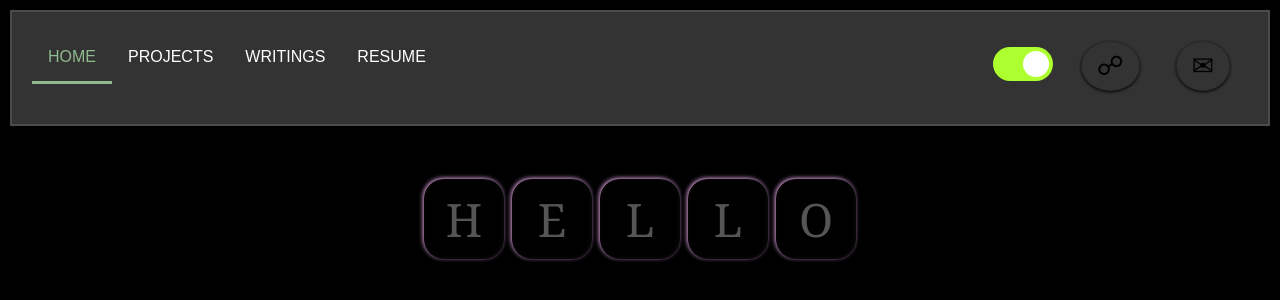
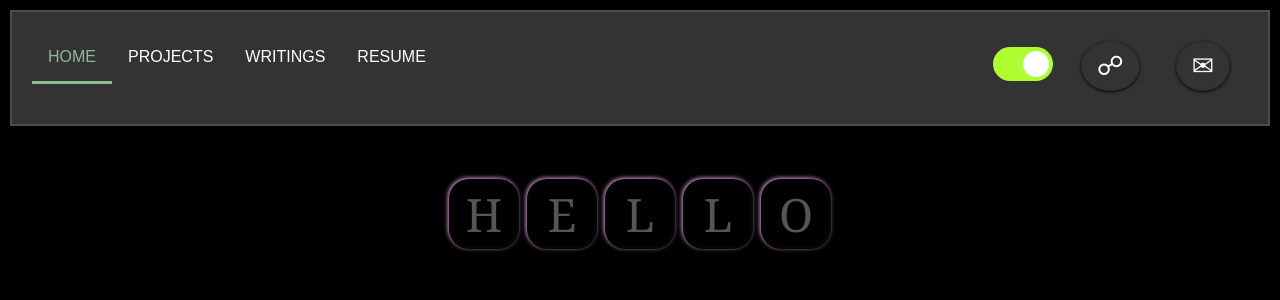
Before and after one commit to bethaneyhall/portfolio, a plain HTML site: page index.html in a window 1280 px wide. Drawn offline with Linux system fonts and the light colour scheme.

Commit message:
Add files via upload

```diff
--- a/stylesheet.css
+++ b/stylesheet.css
@@ -170,14 +170,15 @@ ul.welcome {
     padding-left: 0;
 }
 .smiley {
-    font-size:40pt;
+    font-size:30pt;
 }
 
 .topspan {
     font-size:20pt;
     align-content: center;
     text-align: center;
-    color: black;
+    background: #333333;
+    color: #ffffff;
     border-radius: 50%;
     border: 1px solid rgba(0, 0, 0, 0.17);
     padding-top:9px;
@@ -191,9 +192,10 @@ ul.welcome {
 }
 
 .topspan:hover, .topspan:focus{
-  border-color: rgba(0, 0, 0, 0.15);
-  box-shadow: rgba(0, 0, 0, 0.1) 0 4px 12px;
-  color: mediumpurple;
+    border-color: rgba(0, 0, 0, 0.15);
+    box-shadow: mediumpurple 0 4px 12px;
+    color: mediumpurple;
+    background-color: white;
 }
 
 .topnav:hover{
@@ -201,10 +203,10 @@ ul.welcome {
 }
 
 .topspan:active{
-  background-color: #F0F0F1;
+  background-color: black;
   border-color: rgba(0, 0, 0, 0.15);
   box-shadow: rgba(0, 0, 0, 0.06) 0 2px 4px;
-  color: rgba(0, 0, 0, 0.65);
+  color: mediumpurple;
   transform: translateY(0);
 }
 
@@ -230,8 +232,8 @@ input[type="checkbox"] {
 }
 
 .welcomeglow {
-    height: 80px;
-    width: 80px;
+    height: 70px;
+    width: 70px;
     background: transparent;
     color: #555;
     display:inline-flex;
```
